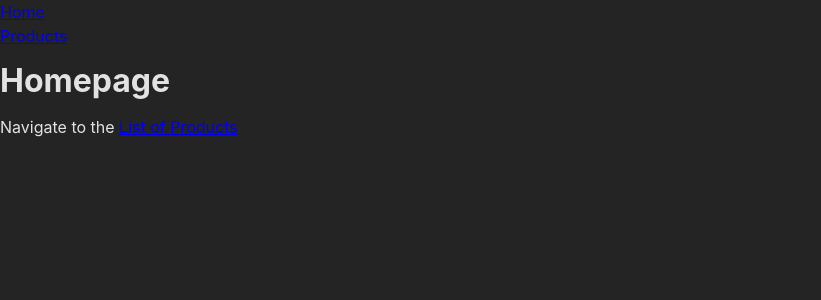
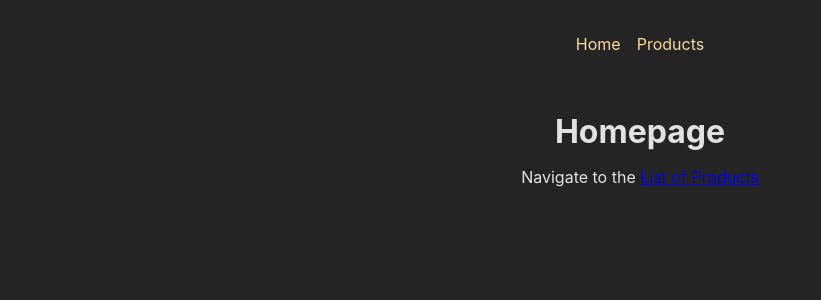
Before and after one commit to CEWD-431/React-Router, a React (Create React App) app: page / in a window 1280 px wide. Shown: the top 300 px of the page, without its empty margins (0-821 px from the left). Built offline with nearby package versions, Linux system fonts and the light colour scheme.

Commit message:
add styling to RootLayout and MainNavigation components

```diff
--- a/src/components/MainNavigation.jsx
+++ b/src/components/MainNavigation.jsx
@@ -1,10 +1,12 @@
 import { Link } from 'react-router-dom'
+import classes from './MainNavigation.module.css'
+
 
 export default function MainNavigation () {
     return (
-        <header>
+        <header className={classes.header}>
             <nav>
-                <ul>
+                <ul className={classes.list}>
                     <li>
                         <Link to="/">Home</Link>
                     </li>
--- a/src/routes/RootLayout.jsx
+++ b/src/routes/RootLayout.jsx
@@ -1,11 +1,14 @@
 import { Outlet } from "react-router-dom"
 import MainNavigation from "../components/MainNavigation"
+import classes from './RootLayout.module.css'
 
 export default function RootLayout () {
     return (
         <>
             <MainNavigation />
-            <Outlet />
+            <main className={classes.content}>
+                <Outlet />
+            </main>
         </>
     )
 }
```
